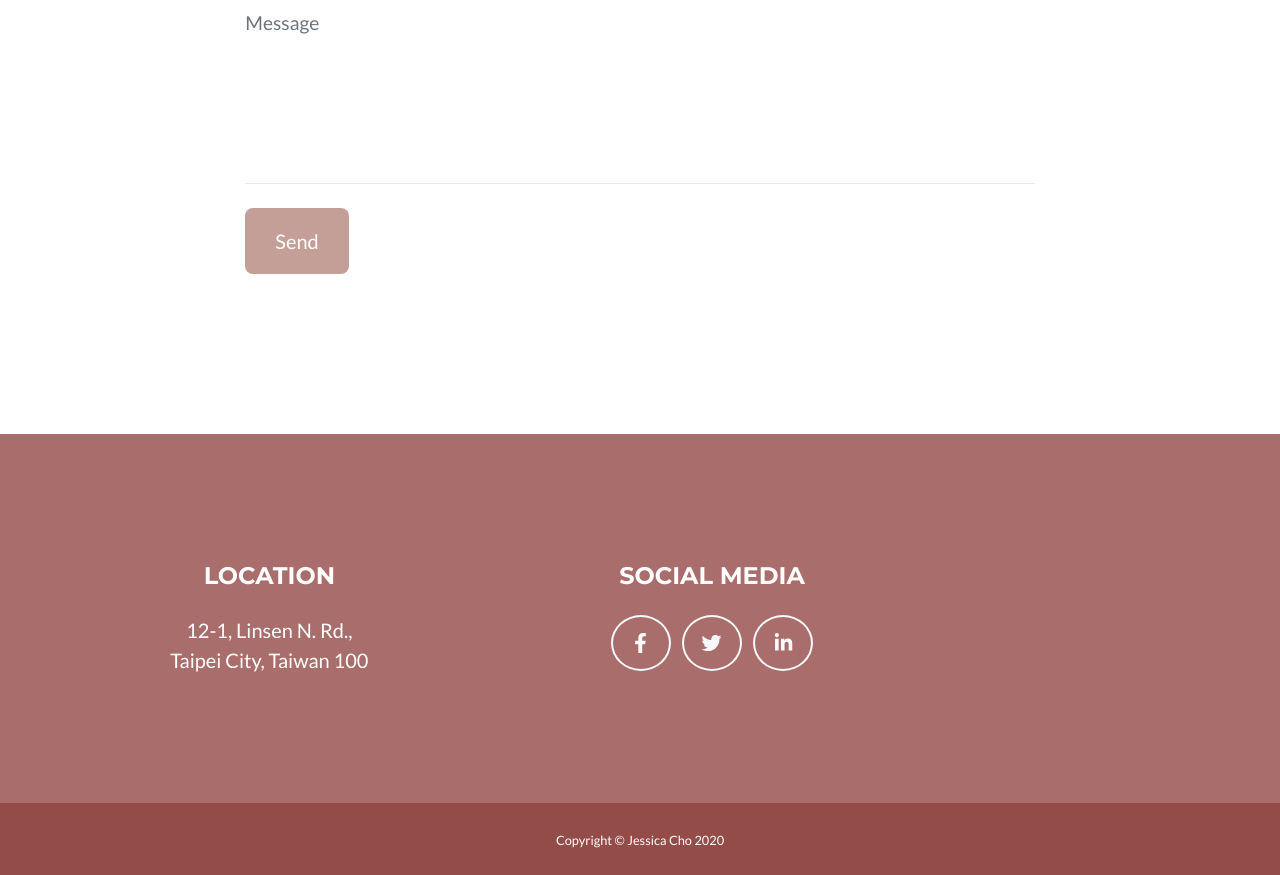
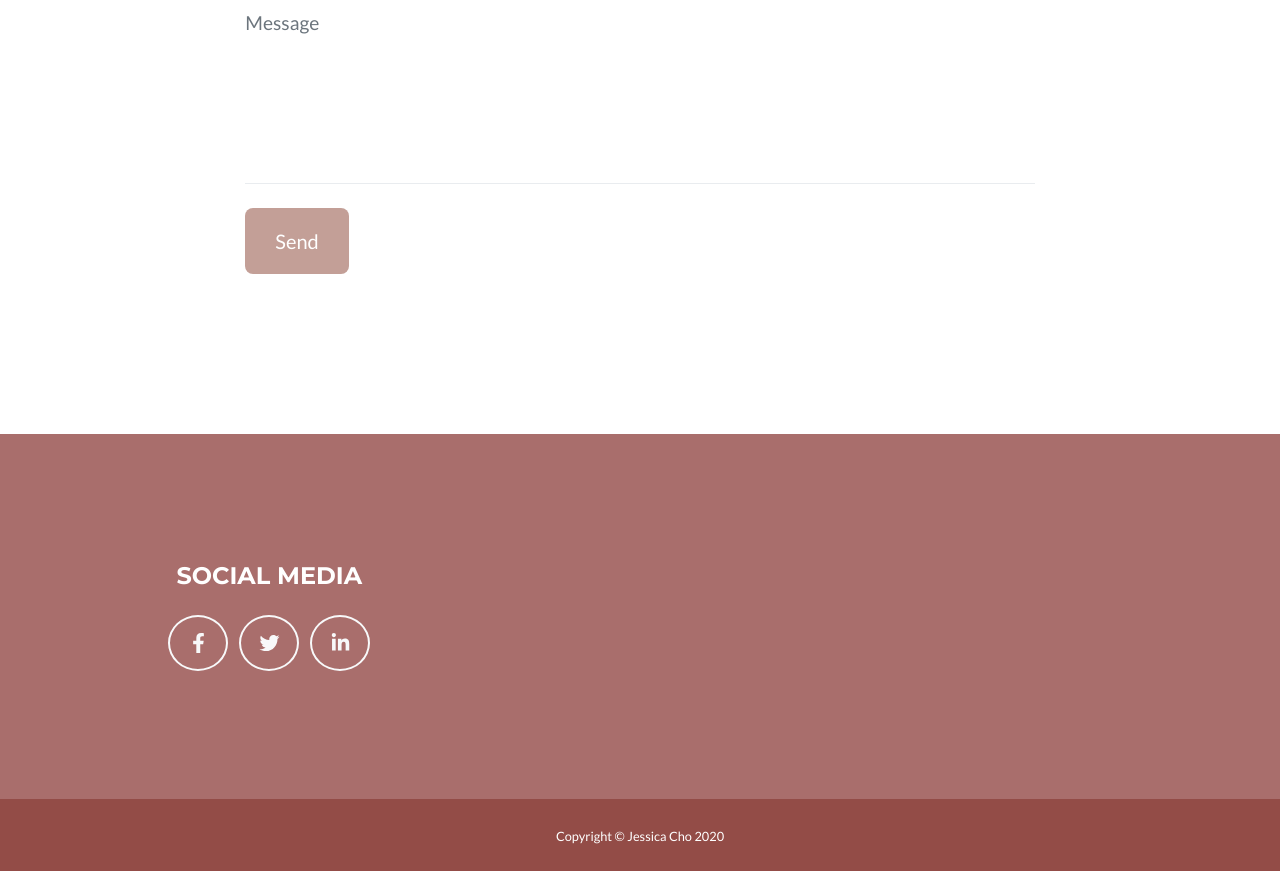
Before and after one commit to cho-design/portfolio, a plain HTML site: page index.html in a window 1280 px wide. Shown: the part 3300-4175 px from the top of the page. Drawn offline with nearby package versions, Linux system fonts and the light colour scheme.

Commit message:
Update index.html

```diff
--- a/index.html
+++ b/index.html
@@ -194,15 +194,7 @@
         <footer class="footer text-center">
             <div class="container">
                 <div class="row">
-                    <!-- Footer Location-->
-                    <div class="col-lg-4 mb-5 mb-lg-0">
-                        <h4 class="text-uppercase mb-4">Location</h4>
-                        <p class="lead mb-0">
-                            12-1, Linsen N. Rd.,
-                            <br />
-                            Taipei City, Taiwan 100
-                        </p>
-                    </div>
+
                     <!-- Footer Social Icons-->
                     <div class="col-lg-4 mb-5 mb-lg-0">
                         <h4 class="text-uppercase mb-4">Social Media</h4>
```
